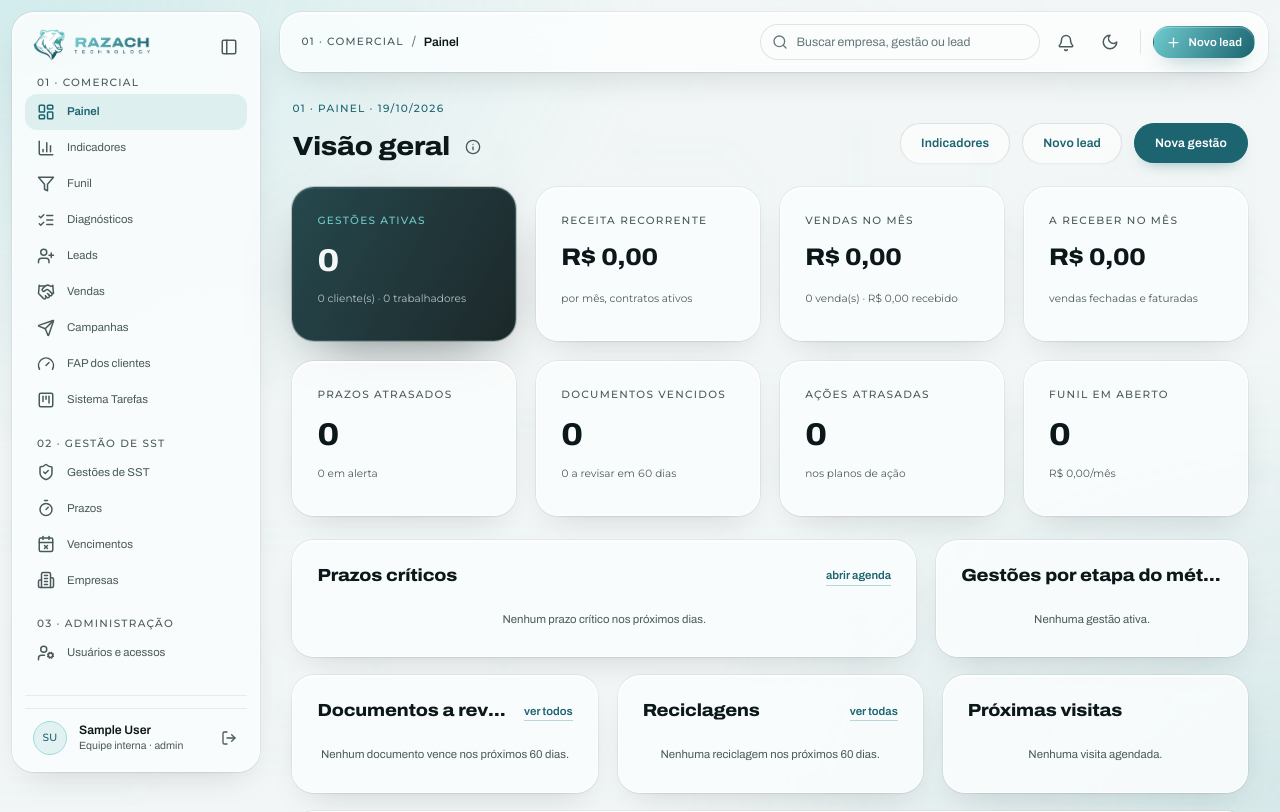
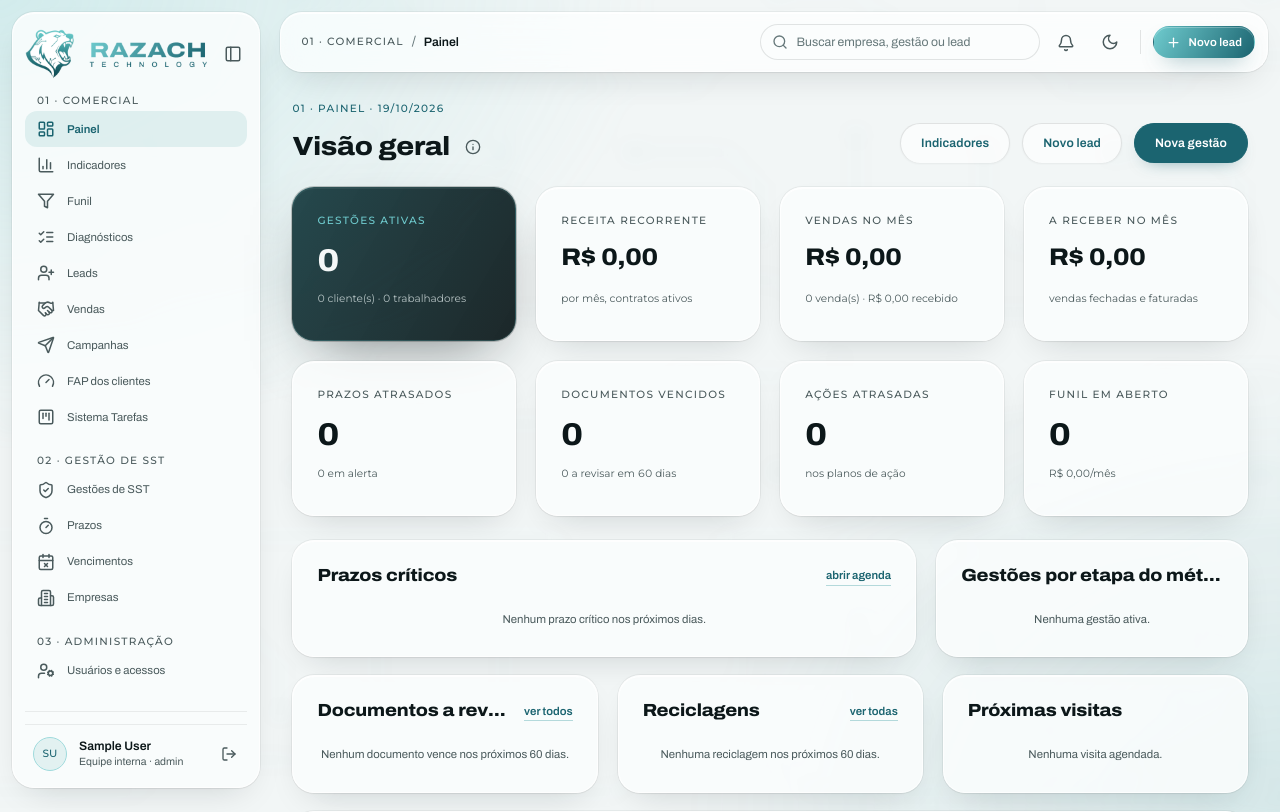
Before and after one commit to WendellLife/sst360, a Django app: page /painel/ in a window 1280 px wide. Shown: the top 812 px of the page. Run offline with Django 5.2, Linux system fonts and the light colour scheme; the visitor is signed in with stand-in values (Sample User, id 1); data comes from the database, SQL or seed files in the repository; data that the repository does not hold is empty; some libraries are stand-ins or nearby versions.

Commit message:
feat(front): logo maior na barra lateral
O logo passa de 117 para 184 px de largura (cerca de 50 px de altura), com
o botão de recolher alinhado ao centro. Em janelas baixas ele diminui um
pouco para o menu continuar sem rolagem.

Co-Authored-By: Claude Opus 5.5 <noreply@anthropic.com>
Claude-Session: https://claude.ai/code/session_01V9qJcFnoSECi6Z6aJu7A4P

```diff
--- a/static/css/sst360-razach.css
+++ b/static/css/sst360-razach.css
@@ -384,3 +384,13 @@ html.js .cabecalho .subtitulo { display: none; }
 .vinculo-filtros .num { font-size: var(--text-2xs); color: var(--text-muted); }
 .bloco-codigo { margin: var(--space-4) 0; padding: var(--space-4); border-radius: var(--radius-sm); background: var(--surface-sunken); font-family: var(--font-mono); font-size: var(--text-xs); line-height: 1.7; white-space: pre-wrap; overflow-wrap: anywhere; color: var(--text-strong); }
 .vinculo-barra { padding: 0 var(--space-6) var(--space-4); }
+
+/* Logo maior na barra lateral (o botão de recolher fica alinhado ao centro do logo) */
+.sb-brand { padding: 0; }
+.sb-brand .sb-marca { display: block; align-self: stretch; border: 0; }
+html .sb-brand .sb-logo { width: min(184px, calc(100% - 40px)); height: auto; }
+.sb-recolher { top: 50%; transform: translateY(-50%); right: -4px; }
+@media (max-height: 760px) { html .sb-brand .sb-logo { width: min(156px, calc(100% - 40px)); } }
+@media (max-height: 700px) { .sb-link { height: 29px; } .sb-rolagem { gap: var(--space-2); } .sb-group { gap: 2px; } }
+@media (max-height: 700px) { html .sb-brand .sb-logo { width: min(128px, calc(100% - 40px)); } .rz-side .sb { gap: var(--space-3); } }
+@media (max-height: 700px) { .rz-side .sb { padding-top: var(--space-3); padding-bottom: var(--space-2); } }
```
